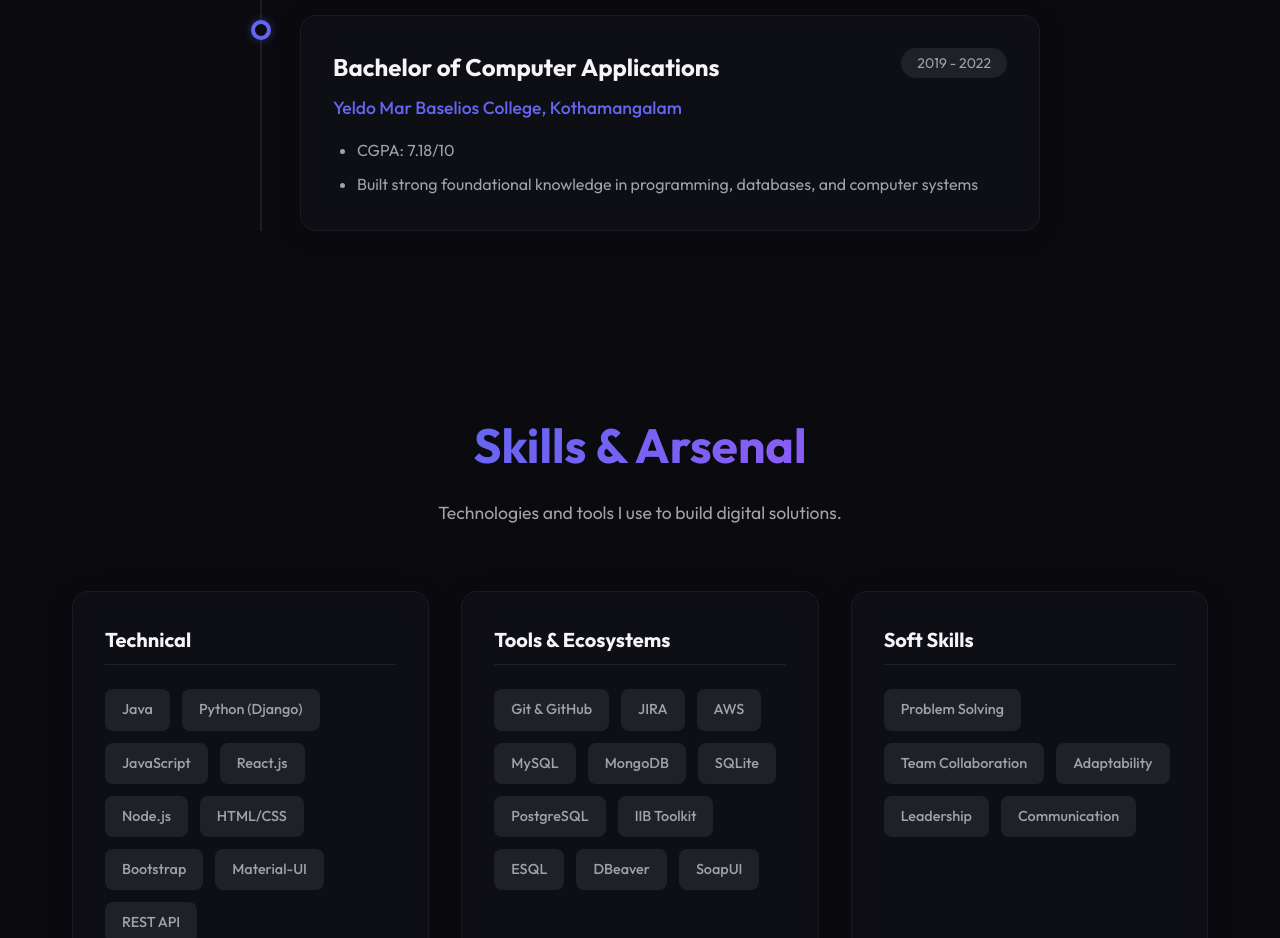
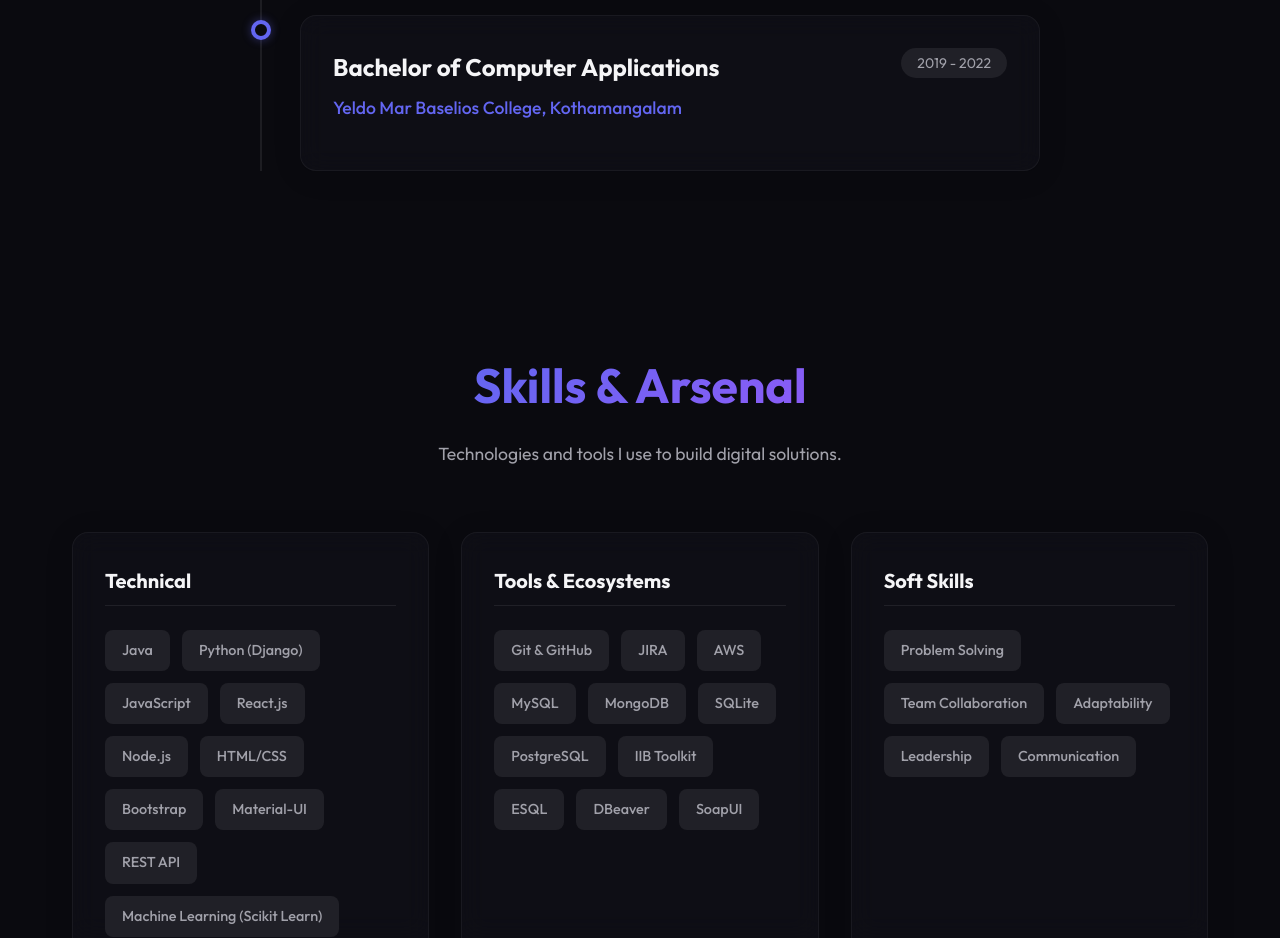
Before and after one commit to Bibin369/Bib_Portfolio, a React (Vite) app: page / in a window 1280 px wide. Shown: the part 3380-4318 px from the top of the page. Built offline with nearby package versions, Linux system fonts and the light colour scheme.

Commit message:
Remove BCA highlights

```diff
--- a/src/data/portfolioData.js
+++ b/src/data/portfolioData.js
@@ -21,7 +21,7 @@ export const portfolioData = {
       institution: "Yeldo Mar Baselios College, Kothamangalam",
       degree: "Bachelor of Computer Applications",
       year: "2019 - 2022",
-      highlights: ["CGPA: 7.18/10", "Built strong foundational knowledge in programming, databases, and computer systems"]
+      highlights: []
     }
   ],
   skills: {
```
